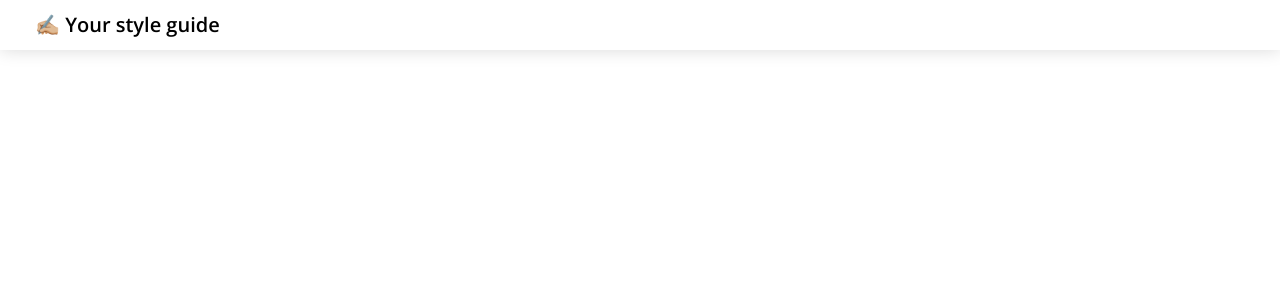
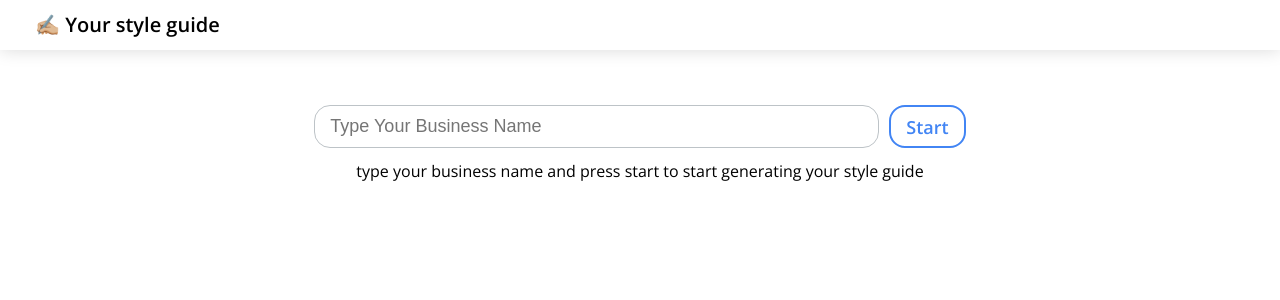
Before and after one commit to minapark127/your_style_guide, a React (Create React App) app: page / in a window 1280 px wide. Shown: the top 300 px of the page. Built offline with nearby package versions, Linux system fonts and the light colour scheme.

Commit message:
startform layout

```diff
--- a/src/Components/App.js
+++ b/src/Components/App.js
@@ -1,12 +1,15 @@
 import GlobalStyles from "./GlobalStyles";
 import Header from "./Header";
+import StartForm from "./StartForm";
 
 function App() {
   return (
     <div className="App">
       <GlobalStyles />
       <Header />
-      <main></main>
+      <main>
+        <StartForm />
+      </main>
     </div>
   );
 }
--- a/src/Components/GlobalStyles.js
+++ b/src/Components/GlobalStyles.js
@@ -6,6 +6,10 @@ const globalStyles = createGlobalStyle`
 
     html{
         --color-black: #3d3d3d;
+        --color-grey: #636e72;
+        --color-lightGrey: #bdc3c7;
+        --color-blue: #4285f4;
+        --shadow-grey: 0px 0px 18px 0px rgba(217, 217, 217, 1);
     }
 
     *{
@@ -24,10 +28,19 @@ const globalStyles = createGlobalStyle`
         color: inherit;
     }
 
+    button{
+        all: unset;
+    }
+
+    input:focus{
+        outline: none;
+    }
+
     main{
         width: 100%;
         max-width: 1200px;
         margin: 0 auto;
+        padding: 5px 35px;
     }
 `;
 
--- /dev/null
+++ b/src/Components/StartForm.js
@@ -0,0 +1,57 @@
+import styled from "styled-components";
+
+const Section = styled.section`
+  display: flex;
+  flex-direction: column;
+  span {
+    text-align: center;
+  }
+`;
+
+const Form = styled.form`
+  display: flex;
+  justify-content: center;
+  margin-bottom: 15px;
+  & > * {
+    font-size: 18px;
+    text-transform: capitalize;
+    padding: 10px 15px;
+    border-radius: 16px;
+    transition: all linear 0.3s;
+  }
+  input[type="text"] {
+    width: 50%;
+    border: 1px solid var(--color-lightGrey);
+    color: var(--color-grey);
+    margin-right: 10px;
+    &:focus {
+      border: 1px solid var(--color-blue);
+      box-shadow: var(--shadow-grey);
+    }
+  }
+  button {
+    font-weight: 600;
+    border: 2px solid var(--color-blue);
+    color: var(--color-blue);
+    cursor: pointer;
+    &:hover {
+      background-color: var(--color-blue);
+      color: white;
+    }
+  }
+`;
+
+const StartForm = () => (
+  <Section>
+    <Form>
+      <input type="text" placeholder="type your business name" />
+      <button>start</button>
+    </Form>
+    <span>
+      type your business name and press start to start generating your style
+      guide
+    </span>
+  </Section>
+);
+
+export default StartForm;
```
Also changed, not shown: 1 other file (tests, documents, lock files or other folders).
